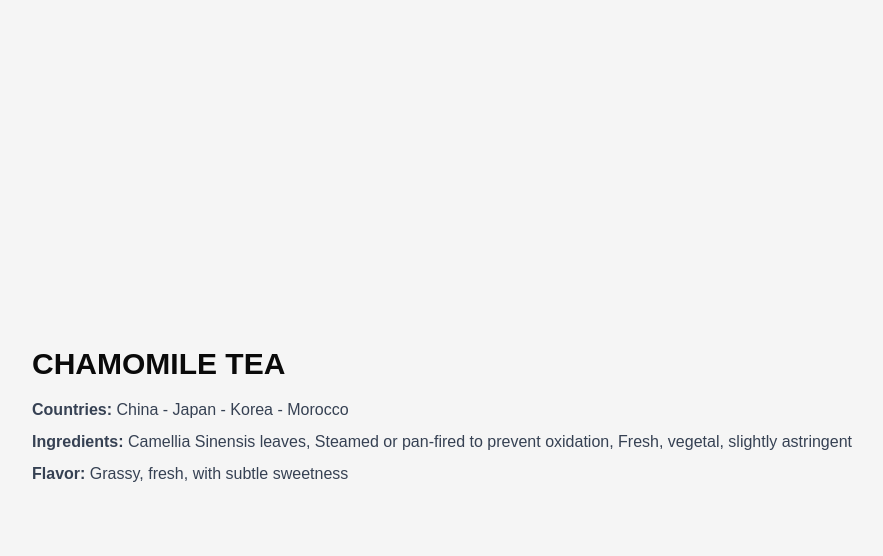
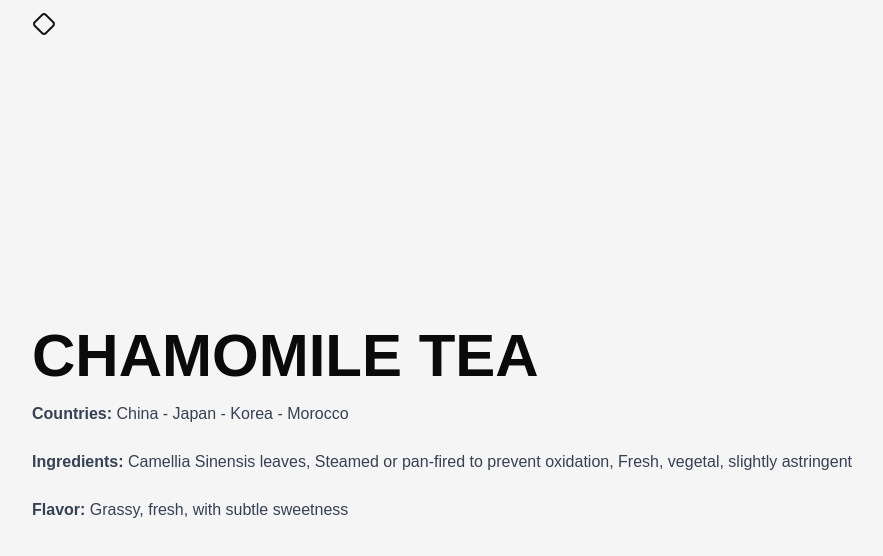
Before and after one commit to Mileniumm/telliumWeb, a Next.js app: page / in a window 1280 px wide. Shown: the top 556 px of the page, without its empty margins (198-1081 px from the left). Built offline with nearby package versions, Linux system fonts and the light colour scheme.

Commit message:
first commit

```diff
--- a/src/app/page.tsx
+++ b/src/app/page.tsx
@@ -1,16 +1,20 @@
+import { Diamond } from 'lucide-react';
 export default function ChamomileTea() {
   return (
       <main className="flex bg-neutral-100 w-full h-screen justify-center items-center h-full p-4 ">
-          <div className="flex flex-col mt-12">
+          <div className="flex flex-col mt-12 relative">
+              <Diamond />
+              <div className="">
       <div className="flex justify-center h-screen flex-col">
-          <h1 className="text-3xl font-bold text-neutral-950 mb-4">CHAMOMILE TEA</h1>
+          <h1 className="text-6xl font-bold text-neutral-950 mb-4">CHAMOMILE TEA</h1>
           <div className="text-gray-700">
-            <p className="mb-2"><span className="font-bold">Countries:</span> China - Japan - Korea - Morocco</p>
-            <p className="mb-2"><span className="font-bold">Ingredients:</span> Camellia Sinensis leaves, Steamed or pan-fired to prevent oxidation, Fresh, vegetal, slightly astringent</p>
-            <p className="mb-4"><span className="font-bold">Flavor:</span> Grassy, fresh, with subtle sweetness</p>
+            <p className="mb-6"><span className="font-bold">Countries:</span> China - Japan - Korea - Morocco</p>
+            <p className="mb-6"><span className="font-bold">Ingredients:</span> Camellia Sinensis leaves, Steamed or pan-fired to prevent oxidation, Fresh, vegetal, slightly astringent</p>
+            <p className="mb-6"><span className="font-bold">Flavor:</span> Grassy, fresh, with subtle sweetness</p>
           </div>
          </div>
         </div>
+      </div>
       </main>
   );
 }
```
Also changed, not shown: package.json (+8 -6 lines), 1 other file (tests, documents, lock files or other folders).
